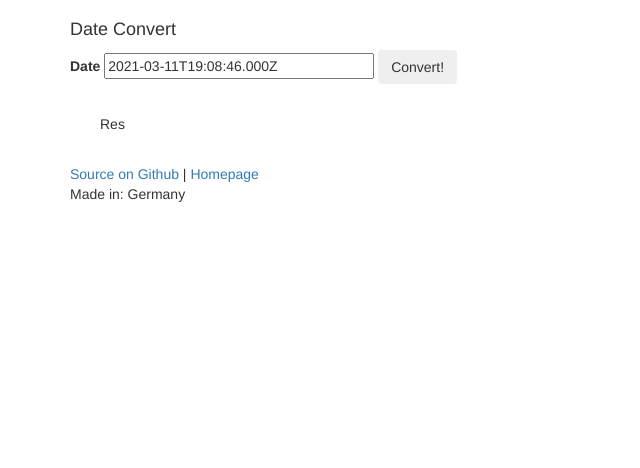
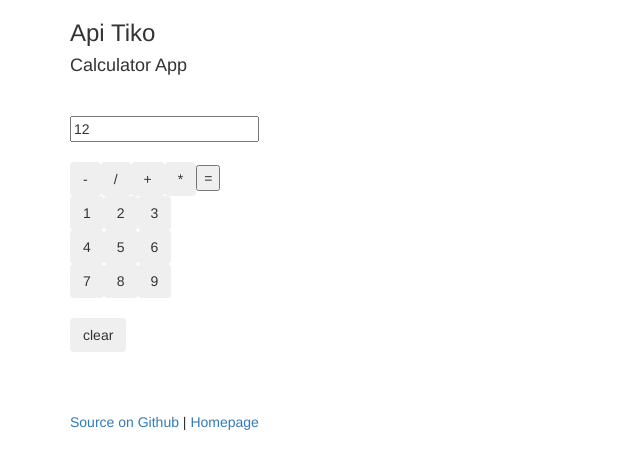
Before and after one commit to mrgunes/rest-test, a website: page index.html in a window 1280 px wide. Shown: the whole page, without its empty margins (0-640 px from the left). Drawn offline with nearby package versions, Linux system fonts and the light colour scheme.

Commit message:
commit from tik

```diff
--- /dev/null
+++ b/convert.html
@@ -0,0 +1,79 @@
+<html>
+<head>
+<link rel="stylesheet" href="https://maxcdn.bootstrapcdn.com/bootstrap/3.3.7/css/bootstrap.min.css">
+<link rel=stylesheet href=assets/style.css>
+
+<link rel=icon href=https://github.com/github.png/>
+
+</head>
+<script>
+  document.write('<script src="http://' + (location.host || 'localhost').split(':')[0] +
+  ':35729/livereload.js?snipver=1"></' + 'script>')
+</script>
+
+<body>
+    <div class=container>
+        <h3></h3>
+    <h4>Date Convert</h3>
+        <label>Date</label>
+        <input id=val size=30 />
+        <button id=btn_convert class=btn>Convert!</button>
+      <div id=res style=margin:30px>Res</div>
+
+<a href=https://github.com/tik9/rest-test>Source on Github</a> |
+<a href=tik9.github.io>Homepage</a><br>
+Made in: Germany
+
+    </div>
+
+<!--
+<script src="{process.env.BROWSER_REFRESH_URL}"></script>
+-->
+
+<script>
+    title='Api Tiko'
+
+    document.getElementsByTagName('h3').textContent=title;
+    document.title=title
+
+    var slideSource = document.getElementById('res');
+
+    var date = new Date();
+     document.getElementById('val').value = date.toISOString();
+
+    document.getElementById('btn_convert').addEventListener('click', sendData);
+ function sendData(e) {
+        e.preventDefault();
+        const val = document.querySelector('#val').value;
+
+        fetch('/add', {
+            method: 'POST',
+            headers: {
+                Accept: "application/json",
+                "Content-Type": "application/json"
+            },
+            body: JSON.stringify({
+                val: val
+            })
+        })
+        .then(res => res.json())
+        .then(data => {
+            const {
+                result
+            } = data;
+            slideSource.textContent = result
+            if(slideSource.className){
+        slideSource.className = '';
+    } else {
+        slideSource.className = 'fade';
+    }
+            // console.log(result)
+        })
+        .catch(err => console.log(err));
+   //console.log('end')
+}
+</script>
+
+</body>
+
+</html>
--- a/index.html
+++ b/index.html
@@ -1,9 +1,10 @@
 <html>
+
 <head>
     <link rel="stylesheet" href="https://maxcdn.bootstrapcdn.com/bootstrap/3.3.7/css/bootstrap.min.css">
     <link rel=stylesheet href=assets/style.css>
 
-<link rel=icon href=https://github.com/github.png/>
+    <link rel=icon href=https://github.com/github.png />
 
 </head>
 <script>
@@ -14,64 +15,89 @@
 <body>
     <div class=container>
         <h3></h3>
-    <h4>Date Convert</h3>
-        <label>Date</label>
-        <input id=val size=30 />
-        <button id=btn_convert class=btn>Convert!</button>
-      <div id=res style=margin:30px>Res</div>
 
-<a href=https://github.com/tik9/rest-test>Source on Github</a> |
-<a href=tik9.github.io>Homepage</a><br>
-Made in: Germany
+        <h4>Calculator App</h4>
+
+        <div style="margin-top: 40px;"></div>
+
+        <input id=result>
+        <div style="margin-top: 20px;"></div>
+        <div id=keypad></div>
+        <div style="margin-top: 20px;"></div>
+
+        <button class="button" id=clear>clear</button>
+
+        <div style="margin-top: 60px;"></div>
+
+        <a href=https://github.com/tik9/rest-test/blob/master/index.html>Source on Github</a> |
+        <a href=https://tik9.github.io/rest-test>Homepage</a>
 
     </div>
 
-<!--
-<script src="{process.env.BROWSER_REFRESH_URL}"></script>
--->
+    <script>
+        result = document.getElementById('result')
+        keypad = document.getElementById('keypad')
+        clear = document.getElementById('clear')
+        clear.className='btn'
+        // button = document.createElement('button')
+        // button.textContent = 1
+        // keypad.appendChild(button)
+        result.value = '12'
+        // keypad.textContent = '1234'
 
-<script>
-    title='Api Tiko'
+        var doc = document;
 
-    document.getElementsByTagName('h3').textContent=title;
-    document.title=title
+        var docFrag = doc.createDocumentFragment();
+        var symbols = ['-', '/', '+','*']
+        for (var symbol of symbols) {
+            var button = document.createElement('button')
+            button.textContent = symbol
+            button.className = 'btn'
 
-    var slideSource = document.getElementById('res');
+            button.addEventListener('click', e => {
+                result.value += e.currentTarget.textContent
+                console.log(symbol)
 
-    var date = new Date();
-     document.getElementById('val').value = date.toISOString();
+            })
+            docFrag.appendChild(button)
+        }
+        clear.addEventListener('click', e => {
+            result.value = ''
+        })
 
-    document.getElementById('btn_convert').addEventListener('click', sendData);
- function sendData(e) {
-        e.preventDefault();
-        const val = document.querySelector('#val').value;
 
-        fetch('/add', {
-            method: 'POST',
-            headers: {
-                Accept: "application/json",
-                "Content-Type": "application/json"
-            },
-            body: JSON.stringify({
-                val: val
+        equal = doc.createElement('button')
+        equal.textContent = '='
+        equal.style.fontweight = '1000'
+        equal.addEventListener('click', e => {
+            result.value = eval(result.value)
         })
+        docFrag.appendChild(equal)
+        docFrag.appendChild(document.createElement('br'))
+
+        for (var x = 1; x < 10; x++) {
+            var button = doc.createElement('button');
+            button.textContent = x;
+            button.className = 'btn'
+            docFrag.appendChild(button);
+            button.addEventListener('click', e => {
+                // console.clear()
+                // console.log(e.currentTarget)
+                result.value += e.currentTarget.textContent
             })
-        .then(res => res.json())
-        .then(data => {
-            const {
-                result
-            } = data;
-            slideSource.textContent = result
-            if(slideSource.className){
-        slideSource.className = '';
-    } else {
-        slideSource.className = 'fade';
+            if (x % 3 == 0) {
+                docFrag.appendChild(document.createElement('br'))
             }
-            // console.log(result)
-        })
-        .catch(err => console.log(err));
-   //console.log('end')
         }
+
+        keypad.appendChild(docFrag);
+
+        title = 'Api Tiko'
+
+        document.querySelector('h3').textContent = title;
+        document.title = title
+
+
     </script>
 
 </body>
```
Also changed, not shown: calc.html (added, +16 -0 lines). Lines whose indentation alone changed are shown as unchanged.
